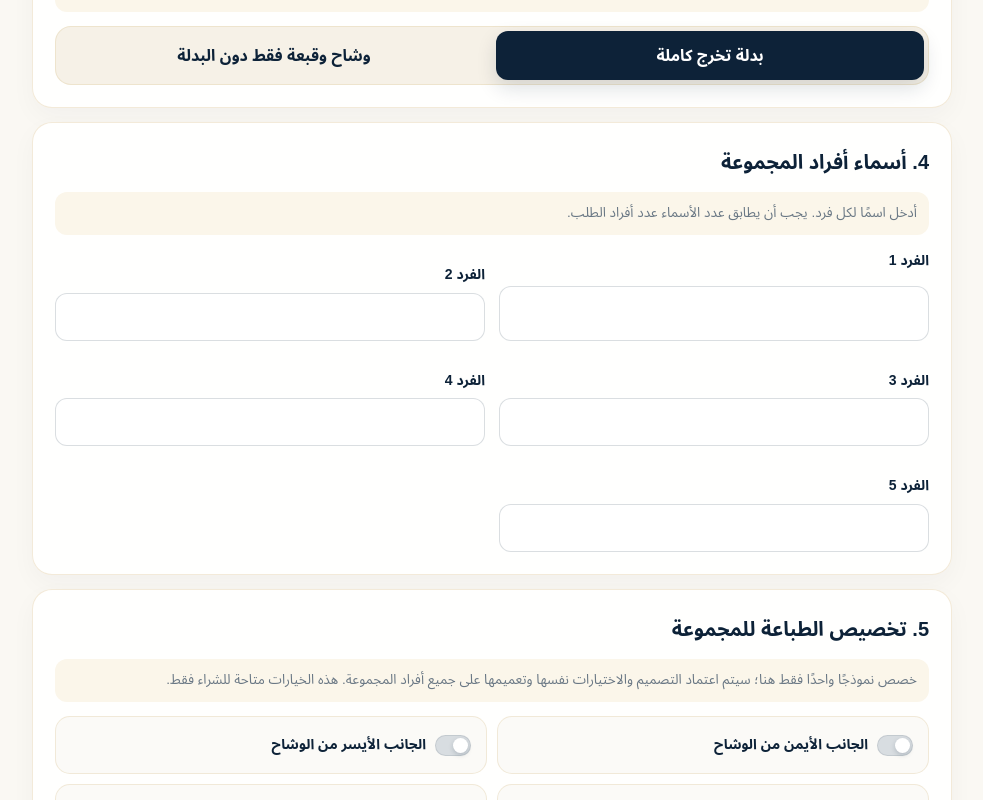
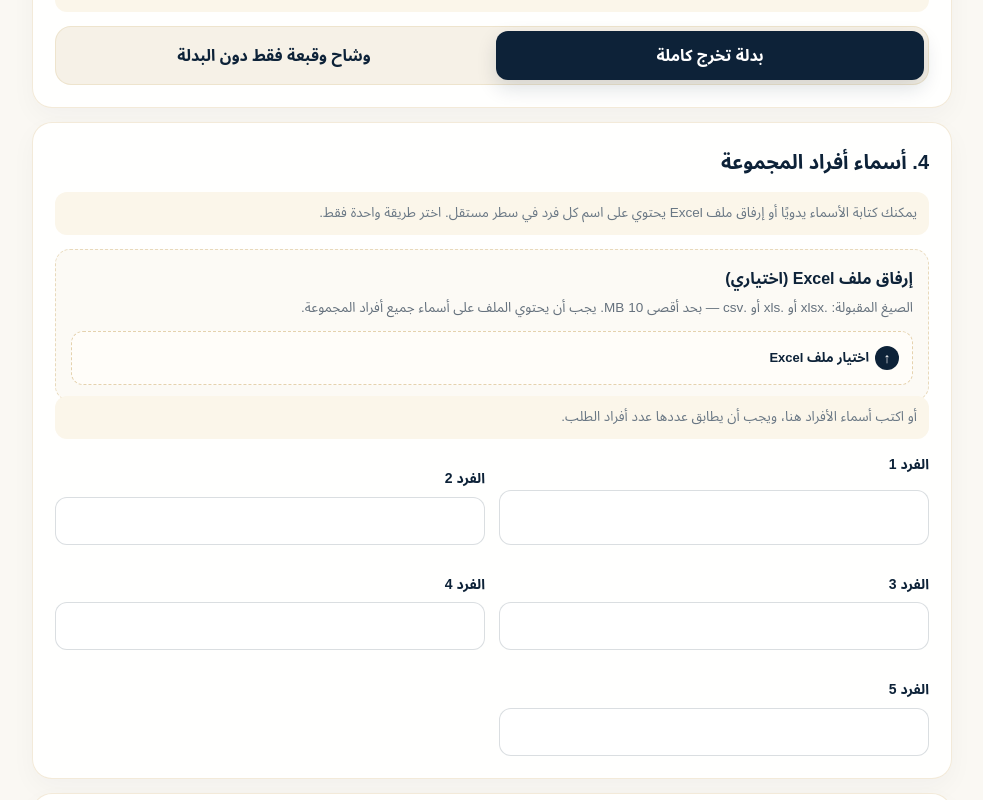
Before and after one commit to azar-pro/graduation_morocco_web, a Next.js app: page /group-orders in a window 1280 px wide. Shown: the part 840-1640 px from the top of the page, without its empty margins (148-1131 px from the left). Built offline with nearby package versions, Linux system fonts and the light colour scheme; no server answers.

Commit message:
Allow Excel file instead of manual group member names

```diff
--- a/app/group-orders/GroupOrderClient.tsx
+++ b/app/group-orders/GroupOrderClient.tsx
@@ -4,6 +4,7 @@ import { FormEvent, useMemo, useState } from "react";
 import { DateTime } from "luxon";
 import { submitGroupOrder, type GroupOrderDraft, type GroupPrintingOption } from "@/lib/group-orders";
 import { uploadGraduationImage } from "@/lib/image-upload";
+import { uploadGroupExcel } from "@/lib/group-file-upload";
 
 const TIMES = Array.from({ length: 13 }, (_, i) => `${String(i + 9).padStart(2, "0")}:00`);
 const CITIES = ["Fes","Meknes","Sefrou","Ifrane","El Hajeb","Taza","Rabat","Casablanca","Marrakech","Tangier","Agadir","Oujda","Tetouan","Nador"];
@@ -34,6 +35,7 @@ export default function GroupOrderClient() {
   const [message, setMessage] = useState("");
   const [success, setSuccess] = useState<string | null>(null);
   const [uploading, setUploading] = useState(false);
+  const [excelFile, setExcelFile] = useState<{ name: string; url: string } | null>(null);
   const [expandedPrinting, setExpandedPrinting] = useState<"rightShawl" | "leftShawl" | "backShawl" | "cap" | null>(null);
 
   const minDate = useMemo(
@@ -193,24 +195,60 @@ export default function GroupOrderClient() {
       {draft.orderType === "شراء" && (
         <section className="formSection">
           <h2>4. أسماء أفراد المجموعة</h2>
-          <p className="sectionHint">أدخل اسمًا لكل فرد. يجب أن يطابق عدد الأسماء عدد أفراد الطلب.</p>
+          <p className="sectionHint">يمكنك كتابة الأسماء يدويًا أو إرفاق ملف Excel يحتوي على اسم كل فرد في سطر مستقل. اختر طريقة واحدة فقط.</p>
+          <div className="referenceBox">
+            <h3>إرفاق ملف Excel (اختياري)</h3>
+            <p>الصيغ المقبولة: .xlsx أو .xls أو .csv — بحد أقصى 10 MB. يجب أن يحتوي الملف على أسماء جميع أفراد المجموعة.</p>
+            {excelFile ? (
+              <div className="groupExcelAttached">
+                <span>✓ تم إرفاق الملف: <strong>{excelFile.name}</strong></span>
+                <button type="button" className="choice" onClick={() => setExcelFile(null)}>إزالة الملف والكتابة يدويًا</button>
+              </div>
+            ) : (
+              <label className={uploading ? "customUpload isDisabled" : "customUpload referenceUpload"}>
+                <input type="file" accept=".xlsx,.xls,.csv" disabled={uploading}
+                  onChange={(e) => {
+                    const input = e.currentTarget;
+                    void (async () => {
+                      const file = input.files?.[0];
+                      if (!file) return;
+                      setUploading(true);
+                      setMessage("");
+                      try {
+                        const url = await uploadGroupExcel(file);
+                        setExcelFile({ name: file.name, url });
+                      } catch (error) {
+                        setMessage(error instanceof Error ? error.message : "تعذر رفع ملف Excel.");
+                      } finally {
+                        setUploading(false);
+                        input.value = "";
+                      }
+                    })();
+                  }} />
+                <span className="uploadIcon">↑</span>
+                <span>{uploading ? "جاري رفع الملف…" : "اختيار ملف Excel"}</span>
+              </label>
+            )}
+          </div>
+          {!excelFile && (
+            <>
+              <p className="sectionHint">أو اكتب أسماء الأفراد هنا، ويجب أن يطابق عددها عدد أفراد الطلب.</p>
               <div className="membersGrid">
                 {draft.members.map((member, index) => (
                   <label key={index}>
                     الفرد {index + 1}
-                <input
-                  value={member}
+                    <input value={member}
                       onChange={(e) => setDraft((d) => {
                         const members = [...d.members];
                         members[index] = e.target.value;
                         return { ...d, members };
                       })}
-                  maxLength={120}
-                  required
-                />
+                      maxLength={120} required />
                   </label>
                 ))}
               </div>
+            </>
+          )}
         </section>
       )}
 
```
Lines whose indentation alone changed are shown as unchanged.
